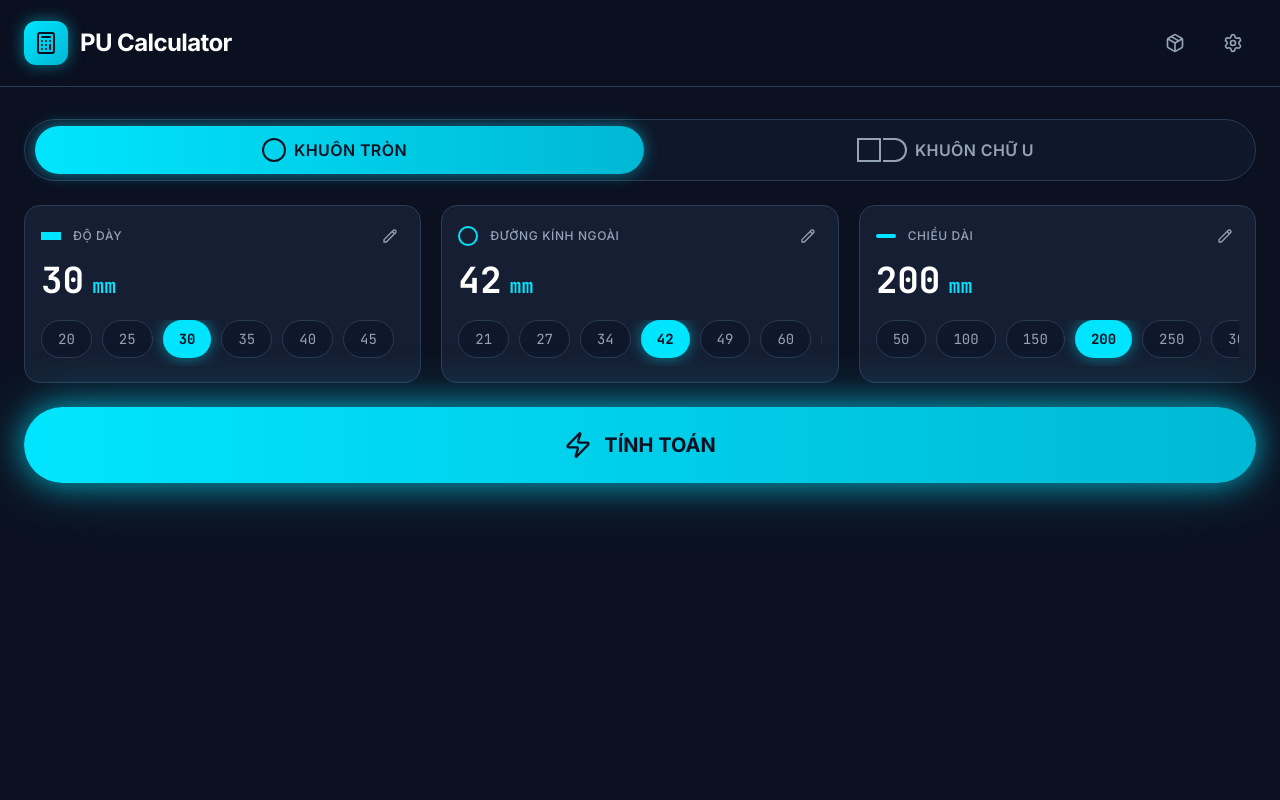
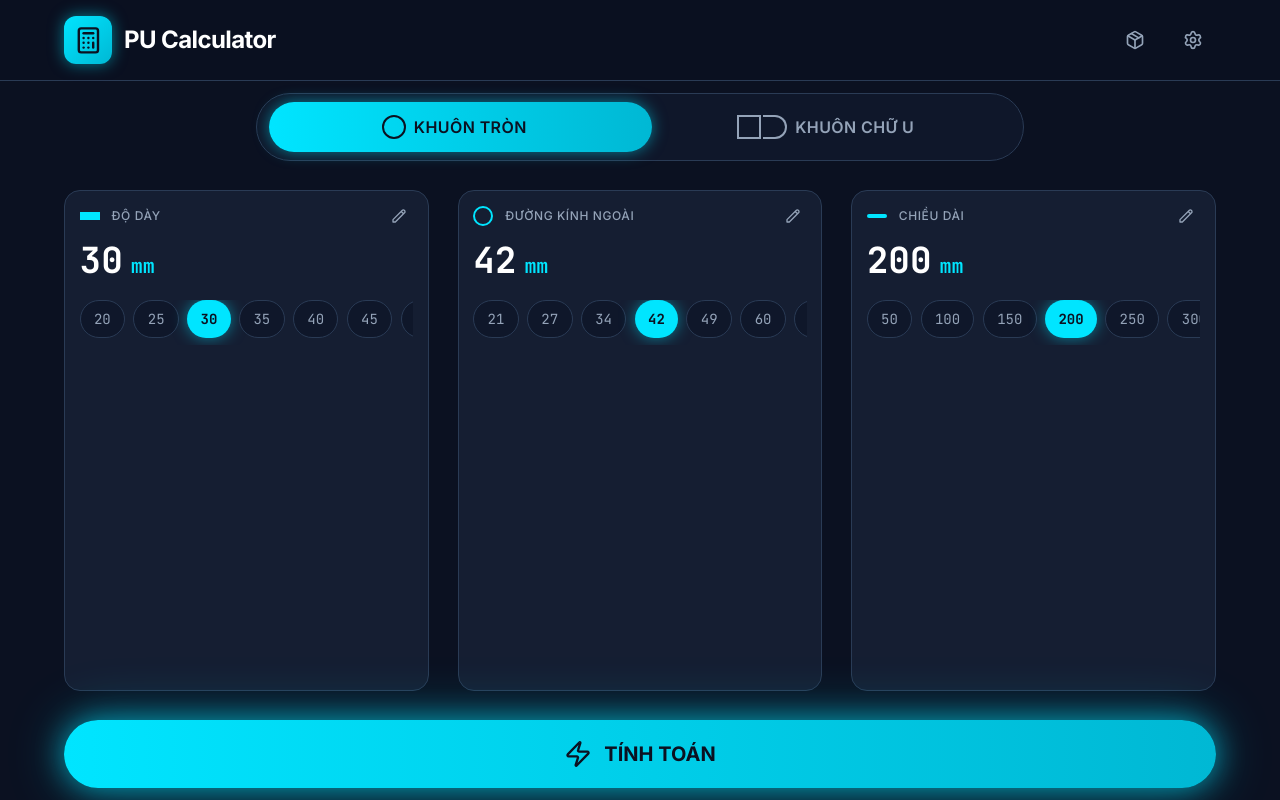
Before and after one commit to trngthnh369/pu-calculator, a Next.js app: page / in a window 1280 px wide. Built offline with nearby package versions, Linux system fonts and the light colour scheme.

Commit message:
Update UI v5

```diff
--- a/src/app/globals.css
+++ b/src/app/globals.css
@@ -10,6 +10,7 @@ html,
 body {
   max-width: 100vw;
   overflow-x: hidden;
+  height: 100%;
 }
 
 body {
@@ -19,6 +20,8 @@ body {
   -webkit-font-smoothing: antialiased;
   -moz-osx-font-smoothing: grayscale;
   background: #0B1121;
+  min-height: 100vh;
+  margin: 0;
 }
 
 .font-mono {
@@ -107,7 +110,7 @@ input[type="number"] {
 /* Mobile optimization */
 @media (max-width: 768px) {
   .container {
-    padding-left: 1rem !important;
-    padding-right: 1rem !important;
+    padding-left: 4vw !important;
+    padding-right: 4vw !important;
   }
 }
--- a/src/components/Calculator/Header.tsx
+++ b/src/components/Calculator/Header.tsx
@@ -24,17 +24,19 @@ export default function Header({
         borderColor: '#2A3B55'
       }}
 >
-      <div className="container mx-auto px-6 py-5 flex items-center justify-between">
+      <div className="container mx-auto px-[5%] py-[2vh] flex items-center justify-between">
         <div className="flex items-center gap-3">
           <div
-            className="w-11 h-11 rounded-xl flex items-center justify-center glow-cyan"
+            className="w-[10vw] h-[10vw] max-w-[48px] max-h-[48px] rounded-xl flex items-center justify-center glow-cyan"
             style={{
               background: 'linear-gradient(135deg, #00E5FF, #00B8D4)'
             }}
 >
-            <Calculator className="w-6 h-6" style={{ color: '#0B1121' }} />
+            <Calculator className="w-[60%] h-[60%]" style={{ color: '#0B1121' }} />
           </div>
-          <h1 className="text-2xl font-bold tracking-tight text-white">PU Calculator</h1>
+          <h1 className="text-[3.5vw] md:text-2xl font-bold tracking-tight text-white">
+            PU Calculator
+          </h1>
         </div>
         <div className="flex gap-3">
           <button
--- a/src/components/Calculator/PUCalculator.tsx
+++ b/src/components/Calculator/PUCalculator.tsx
@@ -82,7 +82,7 @@ export default function PUCalculator() {
   const currentPresets = moldType === 'circular' ? CIRCULAR_PRESETS : SADDLE_PRESETS;
 
   return (
-    <div className="min-h-screen text-white overscroll-none" style={{ background: '#0B1121' }}>
+    <div className="min-h-screen flex flex-col text-white overscroll-none" style={{ background: '#0B1121' }}>
       {/* Header */}
       <Header
         onSettingsClick={() => setShowSettings(!showSettings)}
@@ -175,16 +175,16 @@ export default function PUCalculator() {
         onSelectPreset={loadPreset}
       />
 
-      {/* Main Content - Golden Ratio Layout */}
-      <div className="container mx-auto px-6 py-8">
-        <div className="flex flex-col lg:flex-row gap-6 min-h-0">
+      {/* Main Content - responsive layout, chiếm toàn bộ phần còn lại của màn hình */}
+      <div className="container mx-auto px-[5%] pt-[1.5vh] pb-[1.5vh] flex-1 flex flex-col">
+        <div className="flex-1 flex flex-col lg:flex-row gap-[3%] min-h-0">
           {/* Input Area (full width now that inline results are removed) */}
-          <div className="flex-1 flex flex-col gap-6">
+          <div className="flex-1 flex flex-col gap-[3%]">
             {/* Mold Type Selector */}
             <SegmentedControl value={moldType} onChange={setMoldType} />
 
             {/* Parameter Inputs */}
-            <div className="grid grid-cols-1 md:grid-cols-3 gap-5 flex-1">
+            <div className="grid grid-cols-1 md:grid-cols-3 gap-[2.5%] flex-1 py-[1vh]">
               <ParameterInputCard
                 label="Độ dày"
                 unit="mm"
@@ -216,7 +216,7 @@ export default function PUCalculator() {
               whileHover={{ scale: 1.02 }}
               whileTap={{ scale: 0.98 }}
               onClick={handleCalculate}
-              className="w-full py-6 rounded-full font-bold text-xl flex items-center justify-center gap-3 glow-cyan-strong"
+              className="w-full py-[2.5vh] rounded-full font-bold text-xl flex items-center justify-center gap-3 glow-cyan-strong"
               style={{
                 background: 'linear-gradient(to right, #00E5FF, #00B8D4)',
                 color: '#0B1121'
--- a/src/components/Calculator/ParameterInputCard.tsx
+++ b/src/components/Calculator/ParameterInputCard.tsx
@@ -40,7 +40,7 @@ export default function ParameterInputCard({
   return (
     <div className="flex-1 min-w-0">
       <div
-        className="rounded-2xl p-4 border h-full transition-all duration-300"
+        className="rounded-2xl border h-full transition-all duration-300 px-[4%] py-[3%]"
         style={{
           background: '#151E32',
           borderColor: isHovered ? '#00E5FF50' : '#2A3B55',
@@ -93,7 +93,7 @@ export default function ParameterInputCard({
 
         {/* Value Display/Input */}
         {isEditing ? (
-          <div className="mb-5">
+          <div className="mb-[6%]">
             <input
               type="number"
               value={tempValue}
@@ -108,7 +108,7 @@ export default function ParameterInputCard({
                   setTempValue(value.toString());
                 }
               }}
-              className="w-full text-white text-3xl font-mono font-bold px-3 py-2 rounded-xl border-2 focus:outline-none glow-cyan"
+              className="w-full text-white text-3xl font-mono font-bold px-[3%] py-[1.5vh] rounded-xl border-2 focus:outline-none glow-cyan"
               style={{
                 background: '#0B1121',
                 borderColor: '#00E5FF'
@@ -117,7 +117,7 @@ export default function ParameterInputCard({
             />
           </div>
         ) : (
-          <div className="mb-5">
+          <div className="mb-[6%]">
             <div className="text-4xl font-mono font-bold text-white leading-none">
               {value}
               <span className="text-xl ml-2" style={{ color: '#00E5FF' }}>{unit}</span>
@@ -126,7 +126,7 @@ export default function ParameterInputCard({
         )}
 
         {/* Quick Select Options */}
-        <div className="flex gap-2.5 overflow-x-auto pb-2 scrollbar-hide">
+        <div className="flex gap-[2.5%] overflow-x-auto pb-[2%] scrollbar-hide">
           {options.map((option) => (
             <QuickSelectChip
               key={option}
--- a/src/components/Calculator/QuickSelectChip.tsx
+++ b/src/components/Calculator/QuickSelectChip.tsx
@@ -15,7 +15,7 @@ export default function QuickSelectChip({ value, selected, onClick }: QuickSelec
       whileHover={{ scale: 1.05 }}
       whileTap={{ scale: 0.95 }}
       onClick={onClick}
-      className={`shrink-0 px-4 py-2 rounded-full font-mono text-sm whitespace-nowrap transition-all duration-200 ${
+      className={`shrink-0 px-[4%] py-[1vh] rounded-full font-mono text-sm whitespace-nowrap transition-all duration-200 ${
         selected ? 'glow-cyan' : ''
       }`}
       style={{
--- a/src/components/Calculator/ResultCard.tsx
+++ b/src/components/Calculator/ResultCard.tsx
@@ -76,20 +76,20 @@ export default function ResultCard({ label, value, unit, color, valueClassName =
       initial="hidden"
       animate="visible"
       whileHover={{ scale: 1.02, y: -4, transition: { type: 'spring', stiffness: 300, damping: 20 } }}
-      className={`min-w-0 overflow-hidden rounded-2xl p-7 border transition-all duration-300 ${currentStyle.glowClass}`}
+      className={`min-w-0 overflow-hidden rounded-2xl border transition-all duration-300 px-[6%] py-[3vh] ${currentStyle.glowClass}`}
       style={{
         background: currentStyle.background,
         borderColor: currentStyle.borderColor
       }}
     >
       <div
-        className="text-xs uppercase tracking-wider font-medium mb-3"
+        className="text-xs uppercase tracking-wider font-medium mb-[1.5vh]"
         style={{ color: '#94A3B8' }}
 >
         {label}
       </div>
       <div
-        className={`${valueClassName} font-mono font-bold mb-2 leading-none wrap-break-word whitespace-normal`}
+        className={`${valueClassName} font-mono font-bold mb-[1vh] leading-none wrap-break-word whitespace-normal`}
         style={{ color: currentStyle.textColor }}>
         {displayValue.toFixed(2)}
       </div>
--- a/src/components/Calculator/SegmentedControl.tsx
+++ b/src/components/Calculator/SegmentedControl.tsx
@@ -13,21 +13,21 @@ interface SegmentedControlProps {
 export default function SegmentedControl({ value, onChange }: SegmentedControlProps) {
   return (
     <div
-      className="relative flex bg-gray-800/50 rounded-full p-1 backdrop-blur-sm border border-gray-700/50"
+      className="relative flex bg-gray-800/50 rounded-full px-[1%] py-[0.8%] backdrop-blur-sm border border-gray-700/50 w-full max-w-[90vw] md:max-w-[60vw] mx-auto"
       style={{
         background: '#0F172A',
         borderColor: '#2A3B55'
       }}
->
+    >
       {/* Animated Background */}
       <motion.div
-        className="absolute top-1.5 bottom-1.5 w-[calc(50%-6px)] rounded-full glow-cyan"
+        className="absolute top-[12%] bottom-[12%] w-1/2 rounded-full glow-cyan"
         style={{
           background: 'linear-gradient(to right, #00E5FF, #00B8D4)'
         }}
         initial={false}
         animate={{
-          x: value === 'circular' ? '6px' : 'calc(100% + 6px)',
+          x: value === 'circular' ? '0%' : '100%',
         }}
         transition={{
           type: 'spring',
@@ -40,12 +40,12 @@ export default function SegmentedControl({ value, onChange }: SegmentedControlPr
       {/* Circular Button */}
       <button
         onClick={() => onChange('circular')}
-        className="relative z-10 flex-1 py-3.5 px-6 rounded-full transition-all duration-200"
+        className="relative z-10 flex-1 py-[1.5vh] px-[3%] rounded-full transition-all duration-200"
         style={{
           color: value === 'circular' ? '#0B1121' : '#94A3B8'
         }}
         aria-label="Khuôn tròn"
->
+      >
         <div className="flex items-center justify-center gap-2">
           <CircularIcon />
           <span className="font-semibold text-base uppercase tracking-wide">Khuôn Tròn</span>
@@ -55,7 +55,7 @@ export default function SegmentedControl({ value, onChange }: SegmentedControlPr
       {/* Saddle Button */}
       <button
         onClick={() => onChange('saddle')}
-        className="relative z-10 flex-1 py-3.5 px-6 rounded-full transition-all duration-200"
+        className="relative z-10 flex-1 py-[1.5vh] px-[3%] rounded-full transition-all duration-200"
         style={{
           color: value === 'saddle' ? '#0B1121' : '#94A3B8'
         }}
--- /dev/null
+++ b/src/hooks/useViewportHeight.ts
@@ -0,0 +1,24 @@
+import { useEffect, useState } from 'react';
+
+export default function useViewportHeight() {
+  const [isVeryShort, setIsVeryShort] = useState(false); // < 520
+  const [isShort, setIsShort] = useState(false); // < 760
+
+  useEffect(() => {
+    function update() {
+      if (typeof window === 'undefined') return;
+      const h = window.innerHeight;
+      setIsVeryShort(h < 520);
+      setIsShort(h < 760);
+    }
+    update();
+    window.addEventListener('resize', update);
+    window.addEventListener('orientationchange', update);
+    return () => {
+      window.removeEventListener('resize', update);
+      window.removeEventListener('orientationchange', update);
+    };
+  }, []);
+
+  return { isShort, isVeryShort };
+}
```
Also changed, not shown: src/components/Calculator/PresetsPanel.tsx (+5 -5 lines), src/components/Calculator/SettingsPanel.tsx (+4 -4 lines).
